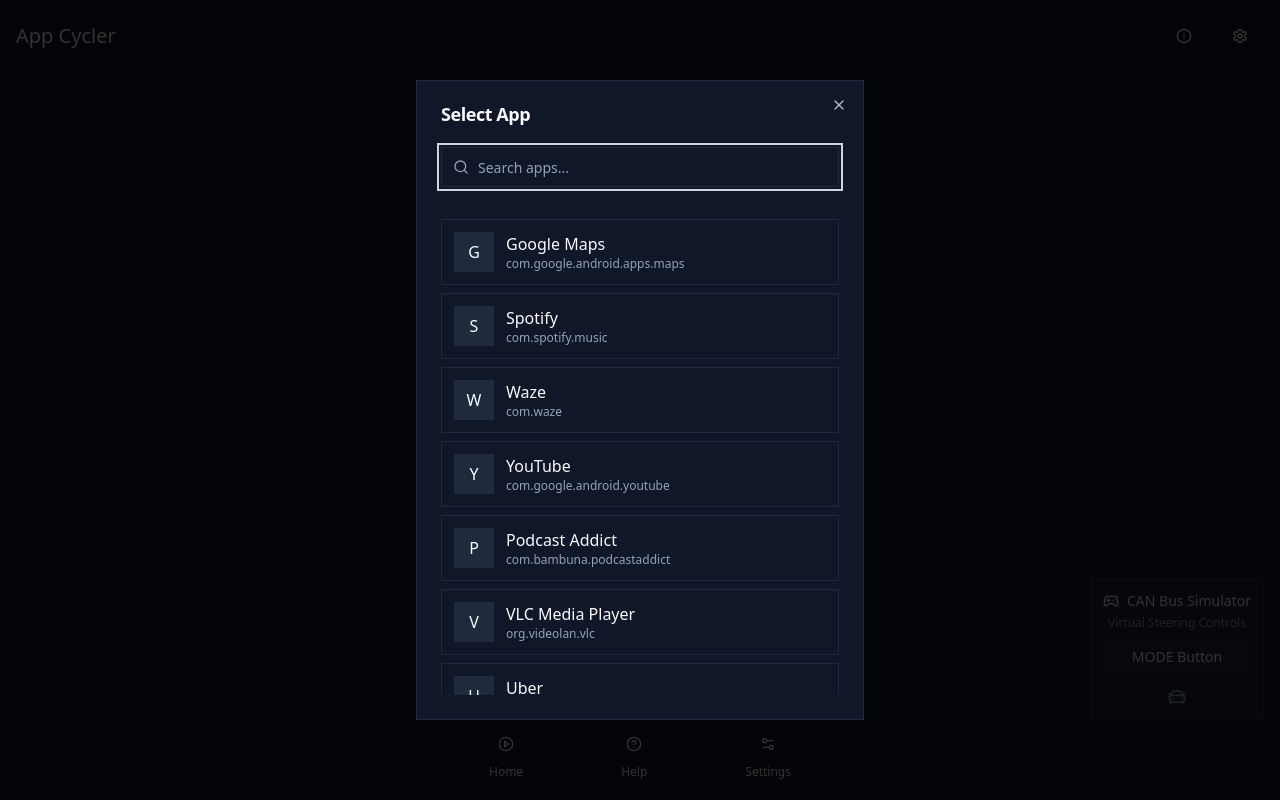
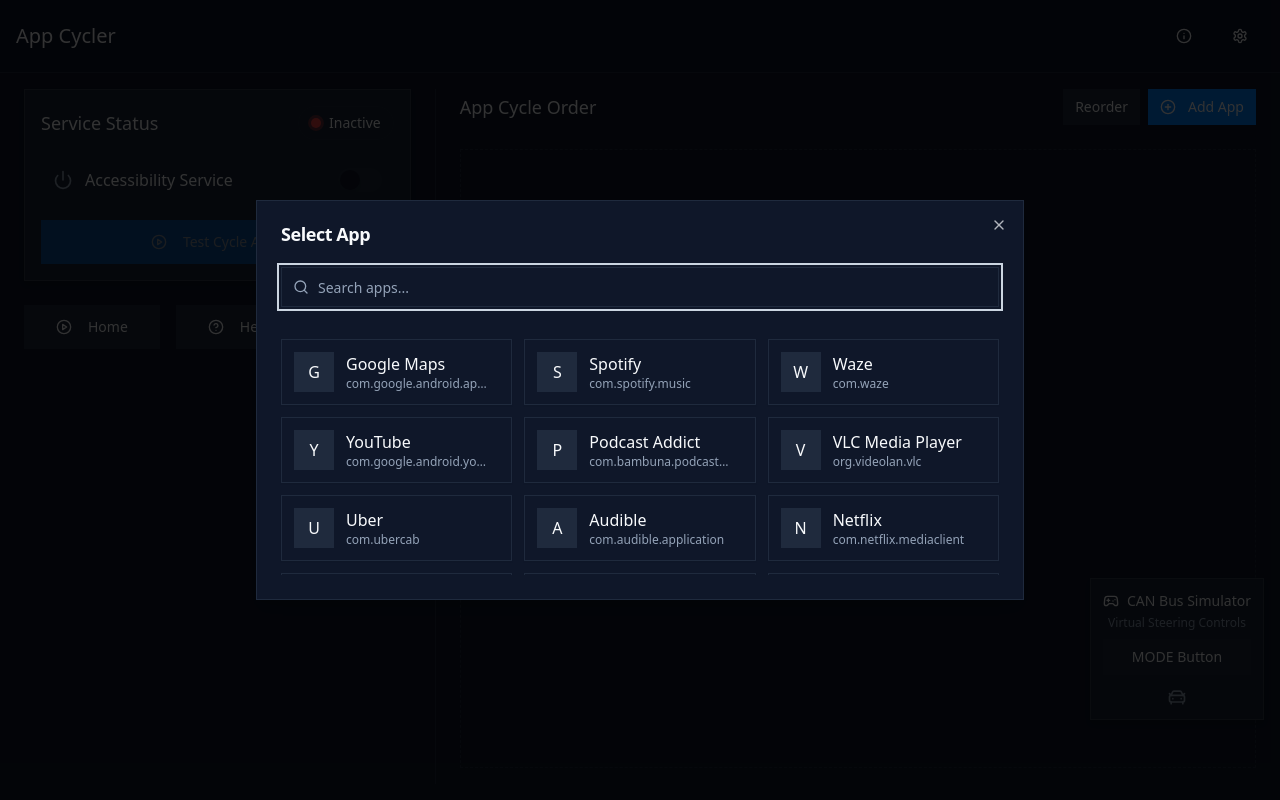
Before and after one commit to MJTechBrut/app-cycler-magic, a React (Vite) app: page / in a window 1280 px wide. Both pictures are taken after a click on the button "Add App". Built offline with nearby package versions, Linux system fonts and the light colour scheme.

Commit message:
Optimize for landscape screen
The application is optimized for a landscape screen with a resolution of 1280x480 pixels.

```diff
--- a/capacitor.config.ts
+++ b/capacitor.config.ts
@@ -1,3 +1,4 @@
+
 import { CapacitorConfig } from '@capacitor/cli';
 
 const config: CapacitorConfig = {
--- a/src/components/AppCycleList.tsx
+++ b/src/components/AppCycleList.tsx
@@ -84,8 +84,8 @@ const AppCycleList: React.FC<AppCycleListProps> = ({
   };
 
   return (
-    <div className="space-y-4">
-      <div className="flex items-center justify-between">
+    <div className="space-y-4 h-full pb-4">
+      <div className="flex items-center justify-between sticky top-0 bg-background z-10 pb-2">
         <h3 className="text-lg font-medium">App Cycle Order</h3>
         <div className="flex gap-2">
           <Button
@@ -108,7 +108,7 @@ const AppCycleList: React.FC<AppCycleListProps> = ({
 
       {apps.length === 0 ? (
         <motion.div
-          className="text-center p-6 border border-dashed rounded-lg"
+          className="text-center p-6 border border-dashed rounded-lg h-[calc(100%-60px)] flex flex-col items-center justify-center"
           initial={{ opacity: 0 }}
           animate={{ opacity: 1 }}
         >
@@ -134,7 +134,7 @@ const AppCycleList: React.FC<AppCycleListProps> = ({
             items={apps.map(app => app.packageName)}
             strategy={verticalListSortingStrategy}
           >
-            <div className="space-y-2">
+            <div className="grid grid-cols-1 md:grid-cols-2 gap-2">
               {apps.map((app, index) => (
                 <SortableAppCard
                   key={app.packageName}
@@ -148,7 +148,7 @@ const AppCycleList: React.FC<AppCycleListProps> = ({
         </DndContext>
       ) : (
         <AnimatePresence>
-          <div className="space-y-2">
+          <div className="grid grid-cols-1 md:grid-cols-2 gap-2">
             {apps.map((app, index) => (
               <AppCard
                 key={app.packageName}
--- a/src/components/AppSelector.tsx
+++ b/src/components/AppSelector.tsx
@@ -40,7 +40,7 @@ const AppSelector: React.FC<AppSelectorProps> = ({
 
   return (
     <Dialog open={open} onOpenChange={onOpenChange}>
-      <DialogContent className="sm:max-w-md max-h-[80vh] overflow-hidden flex flex-col">
+      <DialogContent className="landscape-dialog sm:max-w-3xl max-h-[400px] overflow-hidden flex flex-col">
         <DialogHeader className="mb-2">
           <DialogTitle>Select App</DialogTitle>
         </DialogHeader>
@@ -80,7 +80,7 @@ const AppSelector: React.FC<AppSelectorProps> = ({
             </div>
           ) : (
             <AnimatePresence>
-              <div className="space-y-2 pb-2">
+              <div className="grid grid-cols-2 md:grid-cols-3 gap-3 pb-2">
                 {filteredApps.map(app => (
                   <motion.div
                     key={app.packageName}
--- a/src/index.css
+++ b/src/index.css
@@ -43,6 +43,48 @@
   body {
     @apply bg-background text-foreground;
     font-feature-settings: "rlig" 1, "calt" 1;
+  }
+}
+
+/* Landscape optimizations for 1280x480 screen */
+@media (width: 1280px) and (height: 480px), (min-width: 1024px) and (max-height: 600px) {
+  html, body {
+    overflow: hidden;
+    width: 100%;
+    height: 100%;
+  }
+
+  .landscape-layout {
+    height: calc(100vh - 64px); /* Account for header */
+    overflow: hidden;
+  }
+
+  .landscape-layout > div {
+    overflow-y: auto;
+    height: 100%;
+    padding-bottom: 20px;
+  }
+
+  /* Smaller text and components for landscape */
+  .text-lg {
+    font-size: 1rem;
+  }
+
+  .text-base {
+    font-size: 0.875rem;
+  }
+
+  .text-sm {
+    font-size: 0.75rem;
+  }
+
+  /* Adjusted spacing for landscape */
+  .p-4 {
+    padding: 0.75rem;
+  }
+
+  .space-y-4 > * + * {
+    margin-top: 0.75rem;
   }
 }
 
--- a/src/pages/Index.tsx
+++ b/src/pages/Index.tsx
@@ -1,3 +1,4 @@
+
 import React, { useState } from 'react';
 import { motion } from 'framer-motion';
 import { Button } from '@/components/ui/button';
@@ -53,13 +54,15 @@ const Index = () => {
     <div className="min-h-screen bg-background flex flex-col">
       <Header title="App Cycler" />
 
-      <main className="flex-1 container max-w-md mx-auto p-4 pb-24">
+      <main className="flex-1 flex px-6 py-4 landscape-layout">
+        {/* Left column - Controls */}
         <motion.div
-          initial={{ opacity: 0, y: 20 }}
-          animate={{ opacity: 1, y: 0 }}
+          initial={{ opacity: 0, x: -20 }}
+          animate={{ opacity: 1, x: 0 }}
           transition={{ duration: 0.3 }}
-          className="mb-6 glass-card p-4 rounded-lg"
+          className="w-1/3 pr-6"
         >
+          <div className="glass-card p-4 rounded-lg mb-6">
             <div className="flex justify-between items-center mb-4">
               <h2 className="text-lg font-medium">Service Status</h2>
               <StatusIndicator active={isServiceActive} />
@@ -91,12 +94,36 @@ const Index = () => {
               <PlayCircle className="mr-2 h-5 w-5" />
               Test Cycle Apps
             </Button>
+          </div>
+
+          <div className="mt-4 flex space-x-4">
+            <Link to="/" className="flex-1">
+              <Button variant="secondary" className="w-full" size="lg">
+                <PlayCircle className="h-5 w-5 mr-2" />
+                Home
+              </Button>
+            </Link>
+            <Link to="/help" className="flex-1">
+              <Button variant="secondary" className="w-full" size="lg">
+                <HelpCircle className="h-5 w-5 mr-2" />
+                Help
+              </Button>
+            </Link>
+            <Link to="/settings" className="flex-1">
+              <Button variant="secondary" className="w-full" size="lg">
+                <Settings2 className="h-5 w-5 mr-2" />
+                Settings
+              </Button>
+            </Link>
+          </div>
         </motion.div>
 
+        {/* Right column - App List */}
         <motion.div
-          initial={{ opacity: 0, y: 20 }}
-          animate={{ opacity: 1, y: 0 }}
+          initial={{ opacity: 0, x: 20 }}
+          animate={{ opacity: 1, x: 0 }}
           transition={{ duration: 0.3, delay: 0.1 }}
+          className="w-2/3 pl-6 border-l border-border"
         >
           <AppCycleList
             apps={config.apps}
@@ -114,34 +141,6 @@ const Index = () => {
       </main>
 
       {isDevelopment && <CanBusSimulator />}
-
-      <motion.footer
-        initial={{ opacity: 0, y: 20 }}
-        animate={{ opacity: 1, y: 0 }}
-        transition={{ duration: 0.3, delay: 0.2 }}
-        className="fixed bottom-0 left-0 right-0 bg-background/80 backdrop-blur-md border-t p-3"
-      >
-        <div className="container max-w-md mx-auto flex justify-around">
-          <Link to="/">
-            <Button variant="ghost" className="flex flex-col items-center h-auto py-2">
-              <PlayCircle className="h-5 w-5 mb-1" />
-              <span className="text-xs">Home</span>
-            </Button>
-          </Link>
-          <Link to="/help">
-            <Button variant="ghost" className="flex flex-col items-center h-auto py-2">
-              <HelpCircle className="h-5 w-5 mb-1" />
-              <span className="text-xs">Help</span>
-            </Button>
-          </Link>
-          <Link to="/settings">
-            <Button variant="ghost" className="flex flex-col items-center h-auto py-2">
-              <Settings2 className="h-5 w-5 mb-1" />
-              <span className="text-xs">Settings</span>
-            </Button>
-          </Link>
-        </div>
-      </motion.footer>
     </div>
   );
 };
```
Lines whose indentation alone changed are shown as unchanged.
